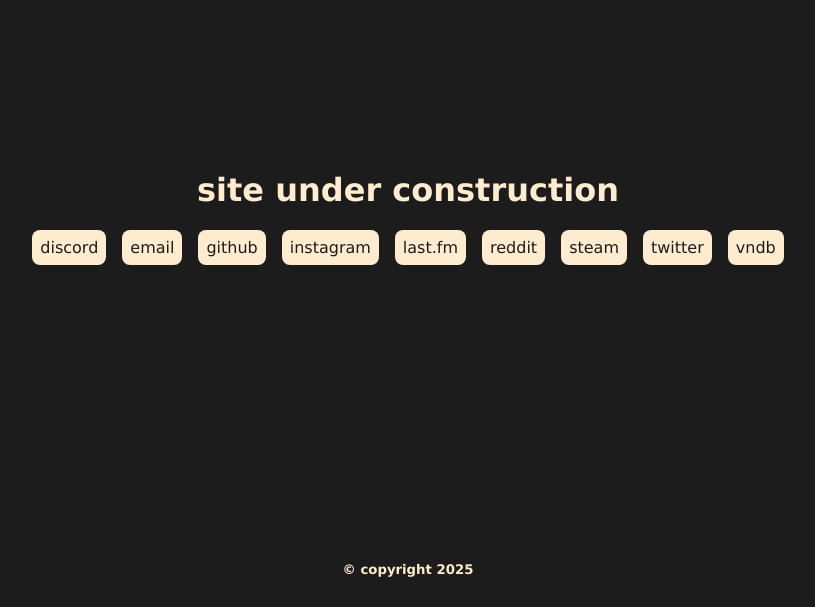
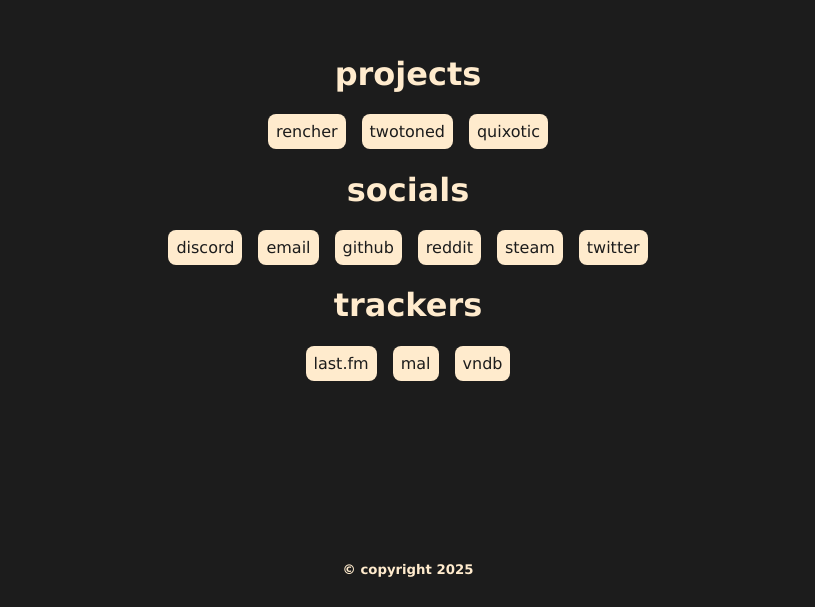
Before and after one commit to danatationn/danatationn.github.io, a Vue app: page / in a window 1280 px wide. Shown: the part 193-800 px from the top of the page, without its empty margins (232-1047 px from the left). Built offline with nearby package versions, Linux system fonts and the light colour scheme.

Commit message:
added project and tracker section

```diff
--- a/src/App.vue
+++ b/src/App.vue
@@ -1,33 +1,60 @@
 <script setup>
 	import {ref} from "vue";
-	const currentUsername = ref('');
+	const currentLabel = ref('');
 
-	var socials = [
+	const projects = [
+		['rencher', 'a wip game manager for ren\'py visual novels', 'https://github.com/danatationn/rencher'],
+		['twotoned', 'a gimmicky skin for osu!', 'https://osu.ppy.sh/community/forums/topics/2062665?n=1'],
+		['quixotic', 'a monochrome minimalistic skin for quaver', 'https://steamcommunity.com/sharedfiles/filedetails/?id=3119237347'],
+	];
+
+	const socials = [
 		['discord', '@danatationn', 'https://discord.com/users/1282386549685878864'],
 		['email', 'lemontasteicetea@proton.me', 'mailto:lemontasteicetea@pm.me'],
 		['github', '@danatationn', 'https://github.com/danatationn'],
-		['instagram', 'danatationn', 'https://www.instagram.com/danatationn/'],
-		['last.fm', 'drunkromanian', 'https://www.last.fm/user/drunkromanian'],
+		//['instagram', 'danatationn', 'https://www.instagram.com/danatationn/'],
 		['reddit', 'u/danatationn', 'https://reddit.com/user/danatationn'],
 		['steam', 'danatationn', 'https://steamcommunity.com/id/danatationn'],
 		['twitter', '@danatationn', 'https://x.com/danatationn'],
+	];
+
+	const trackers = [
+		['last.fm', 'drunkromanian', 'https://www.last.fm/user/drunkromanian'],
+		['mal', 'danatationn', 'https://myanimelist.net/profile/danatationn'],
 		['vndb', 'u288771', 'https://vndb.org/u288771'],
-	]
+	];
 </script>
 
 <template>
 	<body>
-		<h1>site under construction</h1>
+		<h1>projects</h1>
+		<ul>
+			<li v-for="project in projects"
+				@mouseover="currentLabel=project[1]"
+				@mouseleave="currentLabel=''">
+				<a :href="project[2]"> {{project[0]}}</a>
+			</li>
+		</ul>
 
+		<h1>socials</h1>
 		<ul>
 			<li v-for="social in socials"
-				@mouseover="currentUsername=social[1]"
-				@mouseleave="currentUsername=''">
+				@mouseover="currentLabel=social[1]"
+				@mouseleave="currentLabel=''">
 				<a :href="social[2]"> {{social[0]}} </a>
 			</li>
 		</ul>
 
-		<h3>{{currentUsername}}</h3>
+		<h1>trackers</h1>
+		<ul>
+			<li v-for="tracker in trackers"
+			    @mouseover="currentLabel=tracker[1]"
+			    @mouseleave="currentLabel=''">
+				<a :href="tracker[2]"> {{tracker[0]}} </a>
+			</li>
+		</ul>
+
+		<h3>{{ currentLabel }}</h3>
 
 		<h5>© copyright 2025</h5>
 	</body>
--- a/src/assets/style.css
+++ b/src/assets/style.css
@@ -59,7 +59,7 @@
 h3 {
 	position: absolute;
 	text-align: center;
-	bottom: calc(25vh - 100px);
+	bottom: calc(25vh - 125px);
 }
 
 @media (max-width: 768px) {
```
